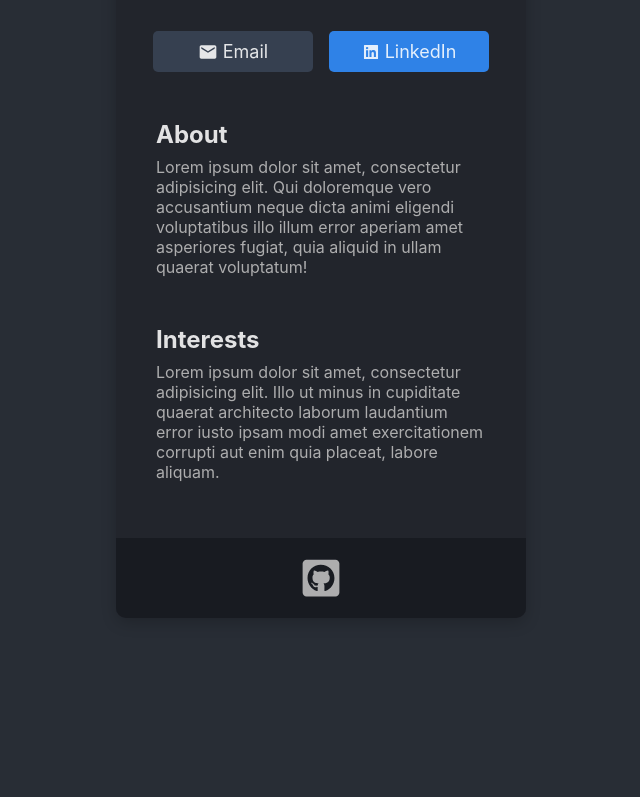
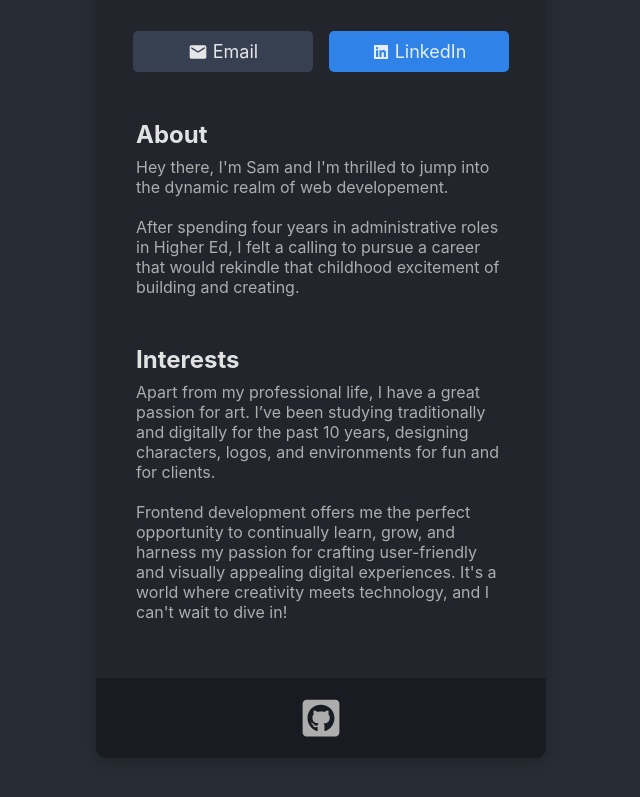
Before and after one commit to SamFisher0208/Digital_Business_Card, a React (Vite) app in the folder digital_business_card/: page / in a window 1280 px wide. Shown: the part 531-1328 px from the top of the page, without its empty margins (319-959 px from the left). Before the commit the page ends 1215 px from the top, so only its background shows below. Built offline with nearby package versions, Linux system fonts and the light colour scheme.

Commit message:
added copy

```diff
--- a/digital_business_card/src/App.css
+++ b/digital_business_card/src/App.css
@@ -5,7 +5,7 @@
   justify-content: center;
   text-align: center;
   margin: 1rem auto;
-  width: 410px;
+  width: 450px;
 }
 
 .card-container {
@@ -56,7 +56,7 @@
   border-radius: 5px;
   font-size: 18px;
   cursor: pointer;
-  width: 160px;
+  width: 180px;
   font-weight: normal;
   font-family: inherit;
   display: flex;
--- a/digital_business_card/src/components/Info.tsx
+++ b/digital_business_card/src/components/Info.tsx
@@ -3,16 +3,25 @@ export default function Info() {
     <>
       <h2>About</h2>
       <p className="about">
-        Lorem ipsum dolor sit amet, consectetur adipisicing elit. Qui doloremque
-        vero accusantium neque dicta animi eligendi voluptatibus illo illum
-        error aperiam amet asperiores fugiat, quia aliquid in ullam quaerat
-        voluptatum!
+        Hey there, I'm Sam and I'm thrilled to jump into the dynamic realm of
+        web developement.
+        <br />
+        <br />
+        After spending four years in administrative roles in Higher Ed, I felt a
+        calling to pursue a career that would rekindle that childhood excitement
+        of building and creating.
       </p>
       <h2>Interests</h2>
       <p className="interests">
-        Lorem ipsum dolor sit amet, consectetur adipisicing elit. Illo ut minus
-        in cupiditate quaerat architecto laborum laudantium error iusto ipsam
-        modi amet exercitationem corrupti aut enim quia placeat, labore aliquam.
+        Apart from my professional life, I have a great passion for art. I’ve
+        been studying traditionally and digitally for the past 10 years,
+        designing characters, logos, and environments for fun and for clients.
+        <br />
+        <br />
+        Frontend development offers me the perfect opportunity to continually
+        learn, grow, and harness my passion for crafting user-friendly and
+        visually appealing digital experiences. It's a world where creativity
+        meets technology, and I can't wait to dive in!
       </p>
     </>
   );
```
